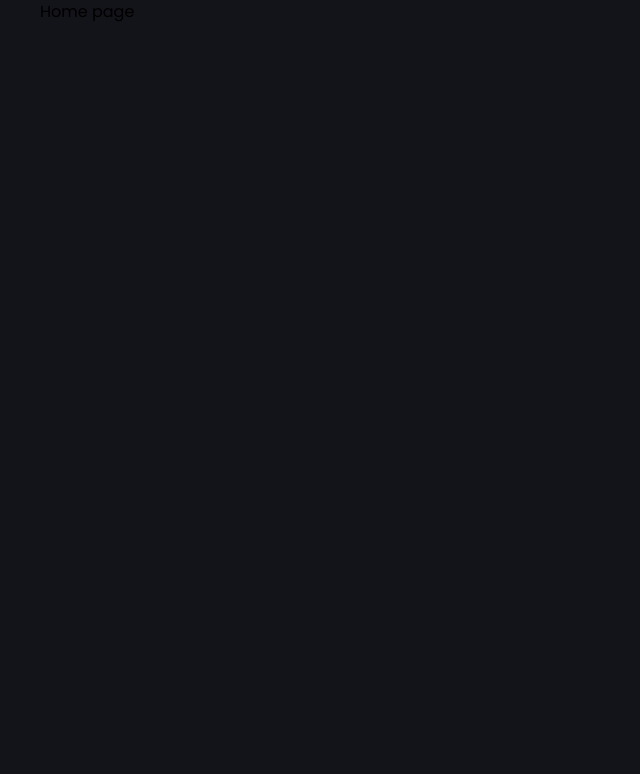
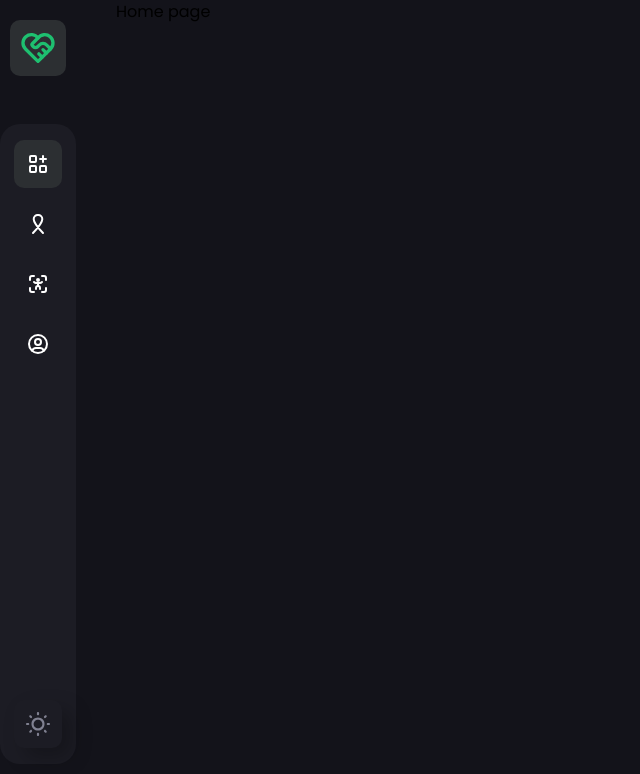
Before and after one commit to KutbuddinKhan/AI-Cancer-Treatment, a React (Vite) app: page / in a window 1280 px wide. Shown: the top 774 px of the page, without its empty margins (0-640 px from the left). Built offline with nearby package versions, Linux system fonts and the light colour scheme.

Commit message:
Sidebar added

```diff
--- a/src/App.jsx
+++ b/src/App.jsx
@@ -1,12 +1,15 @@
 import React from "react";
 
 import { Route, Routes, useNavigate} from 'react-router-dom'
+import Sidebar from "./components/Sidebar";
+
 
 const App = () => {
     return (
         <div className="flex relative min-h-screen flex-row bg-[#13131a]">
             <div className="relative mr-10 hidden sm:flex">
                 {/* sidebar */}
+                <Sidebar />
 
             </div>
 
--- /dev/null
+++ b/src/components/Sidebar.jsx
@@ -0,0 +1,64 @@
+import React, { useState } from "react";
+import { Link, useNavigate } from "react-router-dom";
+
+import { sun } from "../assets";
+import { navlinks } from "../constants";
+import { IconHeartHandshake } from "@tabler/icons-react";
+
+const Icon = ({ styles, name, imgUrl, isActive, disabled, handleClick }) => (
+  <div
+    className={`h-[48px] w-[48px] rounded-[10px] ${
+      isActive && isActive === name && "bg-[#2c2f32]"
+    } flex items-center justify-center ${
+      !disabled && "cursor-pointer"
+    } ${styles}`}
+    onClick={handleClick}
+  >
+    {!isActive ? (
+      <img src={imgUrl} alt="fund_logo" className="h-6 w-6" />
+    ) : (
+      <img
+        src={imgUrl}
+        alt="fund_logo"
+        className={`h-6 w-6 ${isActive !== name && "grayscale"}`}
+      />
+    )}
+  </div>
+);
+
+const Sidebar = () => {
+  const navigate = useNavigate();
+  const [isActive, setIsActive] = useState("dashboard");
+
+  return (
+    <div className="sticky top-5 flex h-[93vh] flex-col items-center justify-between">
+      <Link to="/">
+        <div className="rounded-[10px] bg-[#2c2f32] p-2">
+          <IconHeartHandshake size={40} color="#1ec070" className=" " />
+        </div>
+      </Link>
+
+      <div className="mt-12 flex w-[76px] flex-1 flex-col items-center justify-between rounded-[20px] bg-[#1c1c24] py-4">
+        <div className="flex flex-col items-center justify-center gap-3">
+          {navlinks.map((link) => (
+            <Icon
+              key={link.name}
+              {...link}
+              isActive={isActive}
+              handleClick={() => {
+                if (!link.disabled) {
+                  setIsActive(link.name);
+                  navigate(link.link);
+                }
+              }}
+            />
+          ))}
+        </div>
+
+        <Icon styles="bg-[#1c1c24] shadow-secondary" imgUrl={sun} />
+      </div>
+    </div>
+  );
+};
+
+export default Sidebar;
--- /dev/null
+++ b/src/constants/index.js
@@ -0,0 +1,25 @@
+import { records, screening, user, apps } from "../assets";
+
+export const navlinks = [
+    {
+        name: "dashboard",
+        imgUrl: apps,
+        link: "/",
+    },
+    {
+        name: "records",
+        imgUrl: records,
+        link: "/medical-records",
+    },
+    {
+        name: "screening",
+        imgUrl: screening,
+        link: "/screening-schedules",
+    },
+
+    {
+        name: "profile",
+        imgUrl: user,
+        link: "/profile",
+    },
+];
```
